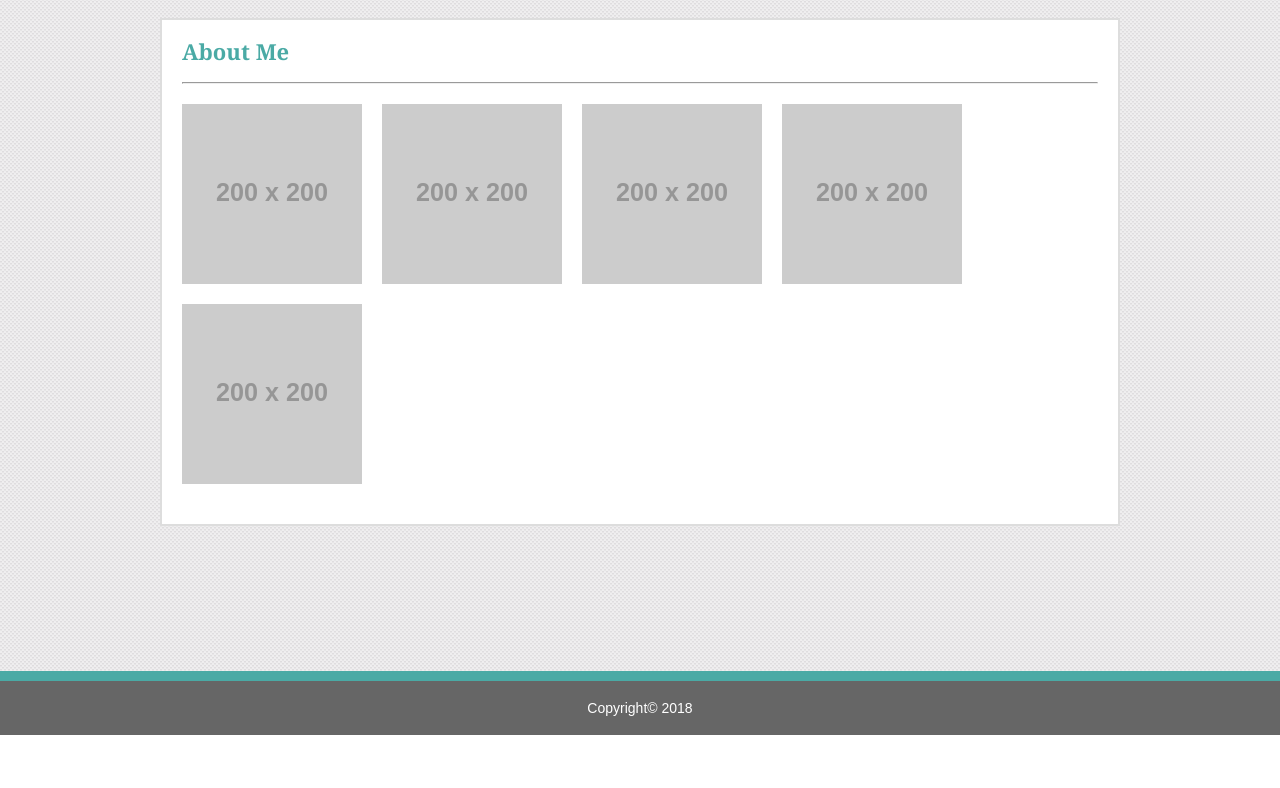
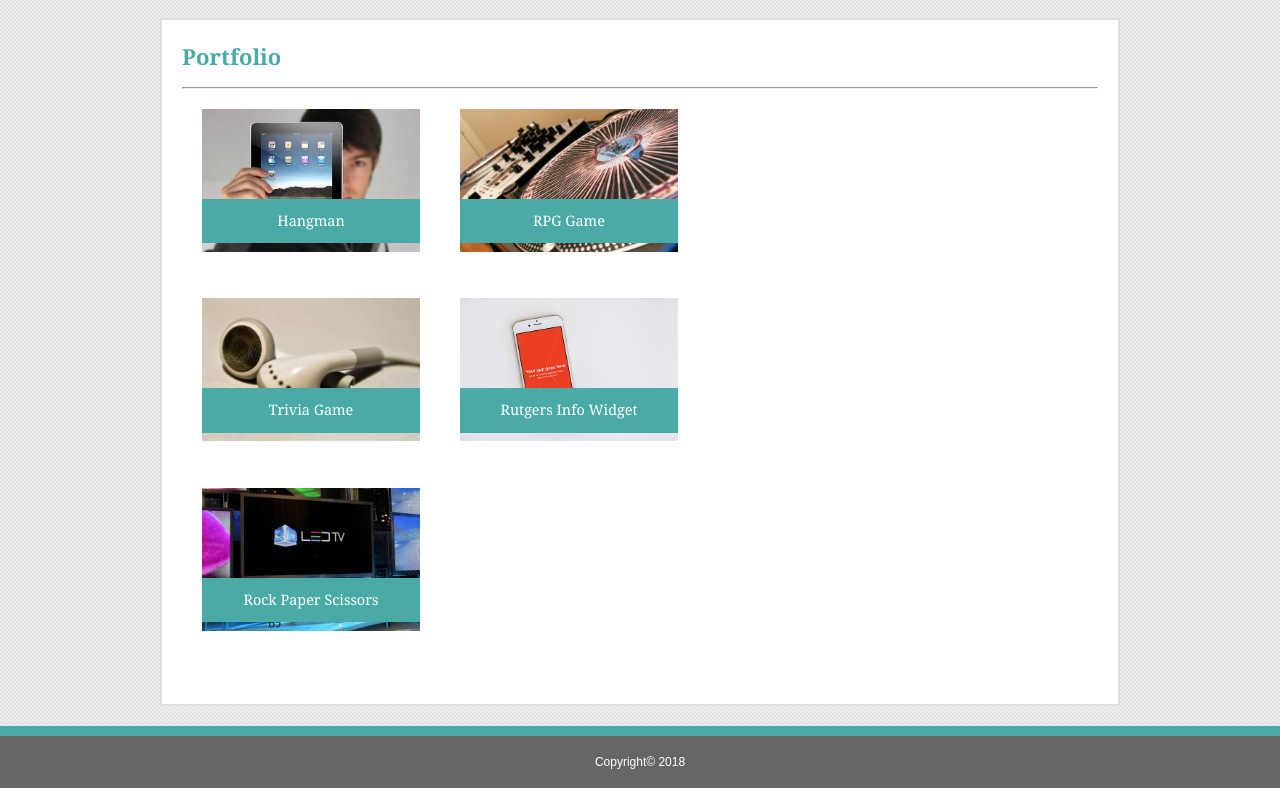
Before and after one commit to rmoj/Basic-Portfolio, a plain HTML site: page portfolio.html in a window 1280 px wide. Shown: the part 65-853 px from the top of the page. Before the commit the page ends 800 px from the top, so only its background shows below. Drawn offline with Linux system fonts and the light colour scheme; placeholder pictures from the web are drawn by us.

Commit message:
Portfolio page

```diff
--- a/assets/css/style.css
+++ b/assets/css/style.css
@@ -11,7 +11,7 @@ body {
   margin: 0 auto;
   color: #777777;
   font-family: 'Arial', 'Helvetica Neue', Helvetica, sans-serif;
-  font-size: 14px;
+  font-size: 12px;
   min-height: 100vh;
 }
 
@@ -57,7 +57,7 @@ a:hover {
 
 .name {
   background-color: #4aaaa5;
-  padding: 20px;
+  padding: 20px 30px 20px 30px;
   color: #ffffff;
 }
 
@@ -82,7 +82,7 @@ main {
 }
 
 h1 {
-  padding: 0px;
+  padding-top: 5px;
   color: #4aaaa5;
 }
 
@@ -115,7 +115,7 @@ hr {
   font-size: smaller;
   color: #777777;
   width: 100%;
-  margin-bottom: 10px;
+  margin-bottom: 15px;
 }
 
 #form textarea {
@@ -123,7 +123,7 @@ hr {
   height: 160px;
   font-size: smaller;
   color: #777777;
-  margin-bottom: 10px;
+  margin-bottom: 15px;
 }
 
 button {
@@ -131,7 +131,36 @@ button {
   color: #ffffff;
   font-size: inherit;
   padding: 12px 36px 12px 36px;
-  margin-bottom: 10px;
+  margin-bottom: 5px;
+}
+
+#folio {
+  height: 575px;
+  display: flex;
+  flex-direction: column;
+  flex-wrap: wrap;
+  align-content: flex-start;
+  justify-content: flex-start;
+}
+
+#folio div {
+  margin: 0px 20px 0px 20px;
+}
+
+#folio img {
+  height: 143px;
+  width: 218px;
+}
+
+#folio p {
+  text-align: center;
+  background-color: #4aaaa5;
+  color: #ffffff;
+  font-family: 'Georgia', Times, Times New Roman, serif;
+  font-size: larger;
+  padding: 15px;
+  position: relative;
+  top: -55px;
 }
 
 footer {
--- a/portfolio.html
+++ b/portfolio.html
@@ -25,14 +25,30 @@
 
   <main>
     <section id="main-content">
-      <h1 class="heading">About Me</h1>
+      <h1 class="heading">Portfolio</h1>
       <hr>
-      <img src="http://via.placeholder.com/200x200" alt="Rene" class="profilepic">
-      <img src="http://via.placeholder.com/200x200" alt="Rene" class="profilepic">
-      <img src="http://via.placeholder.com/200x200" alt="Rene" class="profilepic">
-      <img src="http://via.placeholder.com/200x200" alt="Rene" class="profilepic">
-      <img src="http://via.placeholder.com/200x200" alt="Rene" class="profilepic">
-
+      <div id="folio">
+        <div>
+          <img src="assets/images/ipad.jpg" alt="Rene" class="folio">
+          <p>Hangman</p>
+        </div>
+        <div>
+          <img src="assets/images/earphones.jpg" alt="Rene" class="folio">
+          <p>Trivia Game</p>
+        </div>
+        <div>
+          <img src="assets/images/tv.jpg" alt="Rene" class="folio">
+          <p>Rock Paper Scissors</p>
+        </div>
+        <div>
+          <img src="assets/images/mixer.jpg" alt="Rene" class="folio">
+          <p>RPG Game</p>
+        </div>
+        <div>
+          <img src="assets/images/iphone6.jpg" alt="Rene" class="folio">
+          <p>Rutgers Info Widget</p>
+        </div>
+      </div>
     </section>
   </main>
 
```
Also changed, not shown: assets/images/dark_circles.png (deleted), assets/images/earphones.jpg (added), assets/images/ipad.jpg (added), assets/images/iphone6.jpg (added), assets/images/laptop.jpg (added), assets/images/mixer.jpg (added), assets/images/tv.jpg (added).
